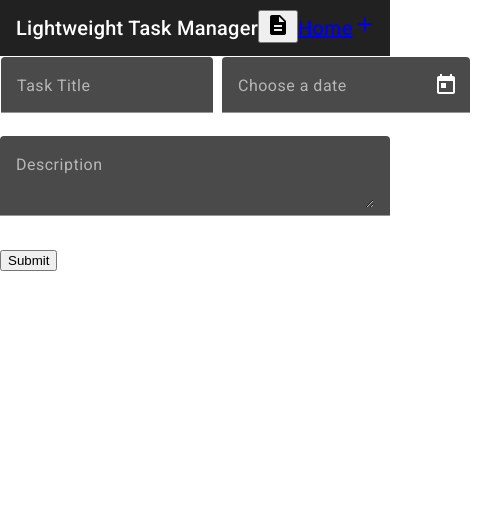
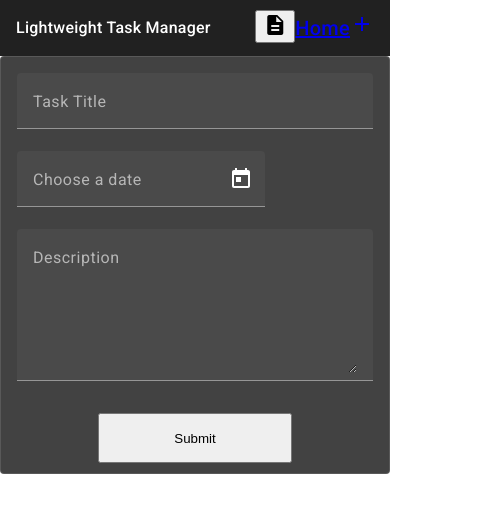
Before and after one commit to Revivedaniel/Lightweight-Task-Manager, an Angular app: page /new in a window 390 px wide. Shown: the top 512 px of the page, 478 px wide, since content can reach past the window. Built offline with nearby package versions, Linux system fonts and the light colour scheme.

Commit message:
Made some responsive design changes to the homepage and edit page.

```diff
--- a/src/app/add-task/add-task.component.html
+++ b/src/app/add-task/add-task.component.html
@@ -1,11 +1,13 @@
+<div class="container">
+    <mat-card class="example-card" appearance="outlined">
         <form class="example-form" [formGroup]="taskForm" (ngSubmit)="onSubmit()">
-    <table class="example-full-width" cellspacing="0">
-        <tr>
-            <td><mat-form-field class="example-full-width">
+
+            <mat-card-header class="custom-card-header">
+                <div class="header-content">
+                    <mat-form-field class="example-full-width">
                         <mat-label>Task Title</mat-label>
                         <input matInput formControlName="title">
-                </mat-form-field></td>
-            <td>
+                    </mat-form-field>
                     <mat-form-field class="example-form-field">
                         <mat-label>Choose a date</mat-label>
                         <input matInput [matDatepicker]="datepicker" formControlName="dueDate" />
@@ -17,17 +19,18 @@
                             </mat-datepicker-actions>
                         </mat-datepicker>
                     </mat-form-field>
-            </td>
-        </tr>
-    </table>
+                </div>
+              </mat-card-header>
 
-    <p>
+            <mat-card-content>
                 <mat-form-field class="example-full-width">
                     <mat-label>Description</mat-label>
-            <textarea matInput formControlName="description"></textarea>
+                    <textarea matInput formControlName="description" rows="5"></textarea>
                 </mat-form-field>
-    </p>
+            </mat-card-content>
 
-    <button type="submit">Submit</button>
+            <button type="submit" id="submitButton">Submit</button>
 
         </form>
+    </mat-card>
+</div>
--- a/src/app/add-task/add-task.component.scss
+++ b/src/app/add-task/add-task.component.scss
@@ -1,4 +1,6 @@
 .example-form {
+    display: flex;
+    flex-direction: column;
     min-width: 150px;
     max-width: 500px;
     width: 100%;
@@ -11,3 +13,20 @@
 td {
     padding-right: 8px;
 }
+
+#submitButton {
+    margin: 10px auto;
+    width: 50%;
+    height: 50px;
+}
+
+.example-card {
+    max-width: 425px;
+}
+
+.container {
+    display: flex;
+    flex-direction: column;
+    align-items: center;
+    justify-content: center;
+}
--- a/src/app/add-task/add-task.component.ts
+++ b/src/app/add-task/add-task.component.ts
@@ -12,6 +12,7 @@ import { provideNativeDateAdapter } from '@angular/material/core';
 import { TaskModel, TaskResponse } from '../models/task.model';
 import { TaskService } from '../services/task.service';
 import { ActivatedRoute, Router } from '@angular/router';
+import { MatCardModule } from '@angular/material/card';
 
 @Component({
   selector: 'app-add-task',
@@ -23,6 +24,7 @@ import { ActivatedRoute, Router } from '@angular/router';
     MatFormFieldModule,
     MatDatepickerModule,
     ReactiveFormsModule,
+    MatCardModule
   ],
   templateUrl: './add-task.component.html',
   styleUrl: './add-task.component.scss',
--- a/src/app/home/home.component.html
+++ b/src/app/home/home.component.html
@@ -1,5 +1,5 @@
 <!-- Tasks -->
-<div *ngFor="let task of orderedTasks()">
+<div *ngFor="let task of orderedTasks()" id="taskList">
      <!-- Tasks without a due date should be placed at the bottom. -->
     <app-task [task]="task"></app-task>
 </div>
--- a/src/app/home/home.component.scss
+++ b/src/app/home/home.component.scss
@@ -0,0 +1,5 @@
+#taskList {
+    display: flex;
+    flex-direction: column;
+    align-items: center;
+}
--- a/src/app/shared/dynamic-header/dynamic-header.component.html
+++ b/src/app/shared/dynamic-header/dynamic-header.component.html
@@ -1,5 +1,5 @@
 <mat-toolbar>
-    <span *ngIf="includeJumbotron">{{jumbotronText}}</span>
+    <span *ngIf="includeJumbotron" id="jumbotron">{{jumbotronText}}</span>
     <span class="spacer"></span>
     <div *ngFor="let button of buttons">
         <button *ngIf="button.functionalityType === 'Button'" (click)="button.function !== undefined ? button.function() : null">
--- a/src/app/shared/dynamic-header/dynamic-header.component.scss
+++ b/src/app/shared/dynamic-header/dynamic-header.component.scss
@@ -1,3 +1,14 @@
 .spacer {
     flex: 1 1 auto;
 }
+
+@media screen and (max-width: 600px){
+    #jumbotron {
+        font-size: medium;
+    }
+}
+@media screen and (max-width: 350px){
+    #jumbotron {
+        font-size: small;
+    }
+}
```
Lines whose indentation alone changed are shown as unchanged.
